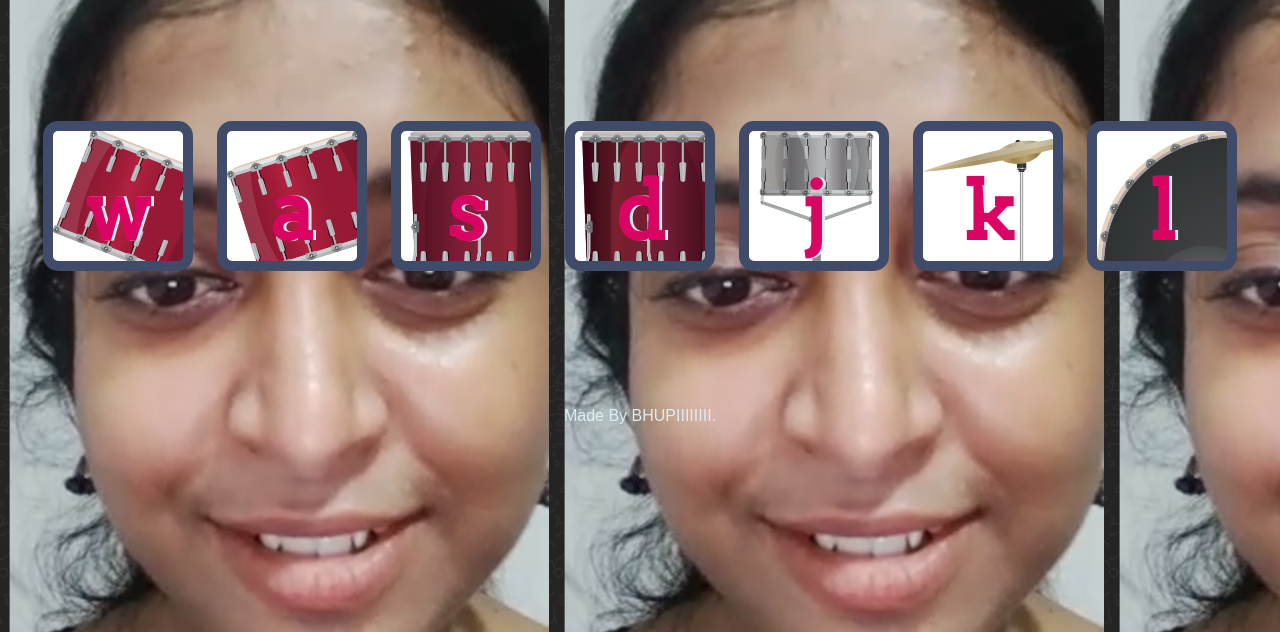
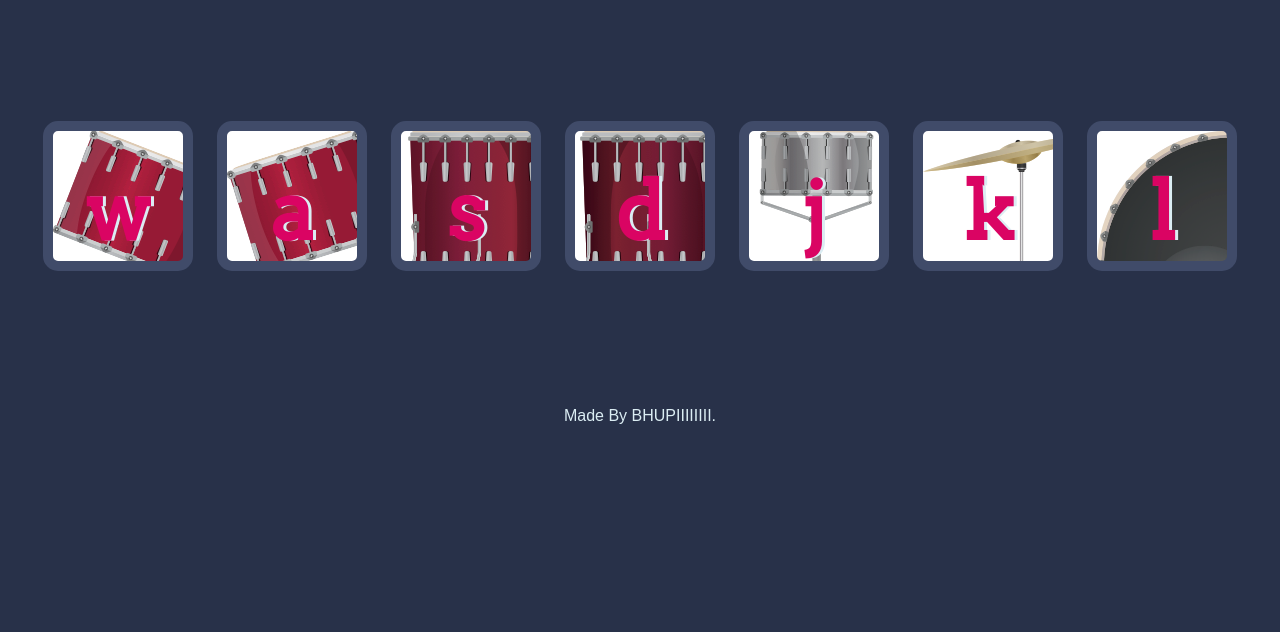
Before and after one commit to koder-03/drum, a plain HTML site: page index.html in a window 1280 px wide. Shown: the part 168-800 px from the top of the page. Drawn offline with Linux system fonts and the light colour scheme.

Commit message:
Update styles.css

```diff
--- a/styles.css
+++ b/styles.css
@@ -1,7 +1,7 @@
 body {
   text-align: center;
   background-color: #283149;
-  background-image: url("/images/akaku.png");
+/*   background-image: url("/images/akaku.png"); */
 }
 
 h1 {
```
